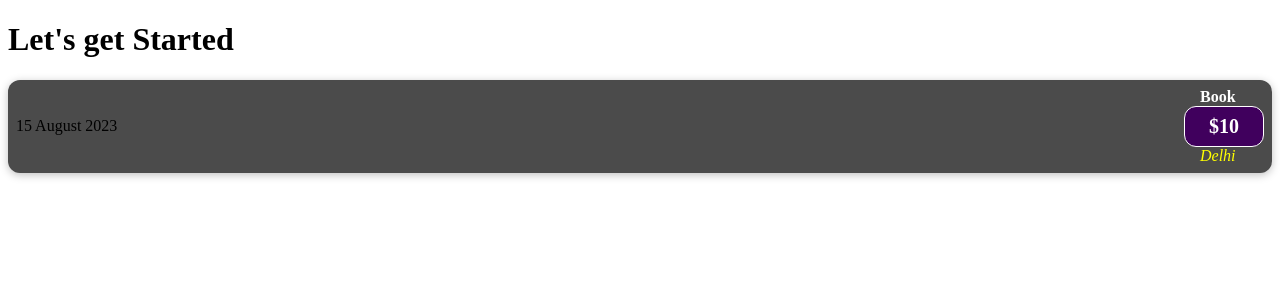
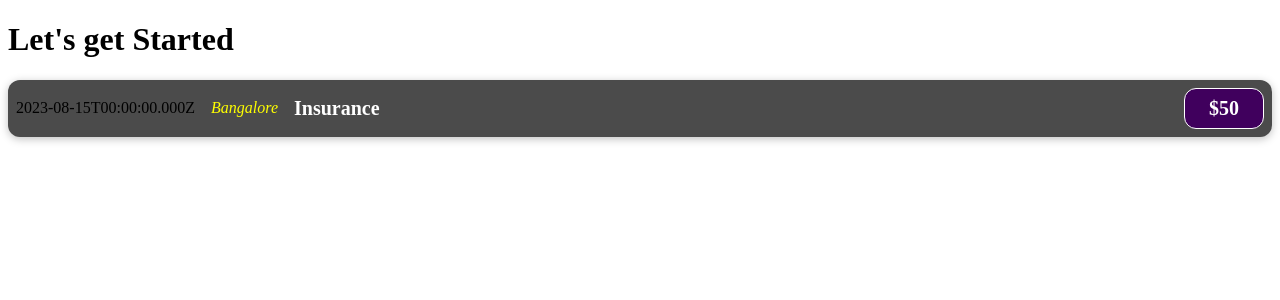
Before and after one commit to SumenKD10/SHP_First_React_App, a React (Create React App) app: page / in a window 1280 px wide. Shown: the top 300 px of the page. Built offline with nearby package versions, Linux system fonts and the light colour scheme.

Commit message:
Added Javascript inside JSX

```diff
--- a/src/components/ExpenseItem.js
+++ b/src/components/ExpenseItem.js
@@ -1,16 +1,21 @@
 import "./ExpenseItem.css";
 
-function ExpenseItem(){
-    return (
-      <div className='expense-item'>
-      <div className='expense-item__description'>15 August 2023</div>
-      <div>
-        <h2>Book</h2>
-        <div className='expense-item__price'>$10</div>
-        <div className='expense-item__location'>Delhi</div>
+function ExpenseItem() {
+  const expenseDate = new Date(2023, 7, 15).toISOString();
+  const expenseTitle = "Insurance";
+  const expenseAmount = 50;
+  const location = "Bangalore";
+
+  return (
+    <div className="expense-item">
+      <div>{expenseDate}</div>
+      <div className="expense-item__location">{location}</div>
+      <div className="expense-item__description">
+        <h2>{expenseTitle}</h2>
+        <div className="expense-item__price">${expenseAmount}</div>
       </div>
     </div>
-    )
-  }
+  );
+}
 
-  export default ExpenseItem;
+export default ExpenseItem;
```
